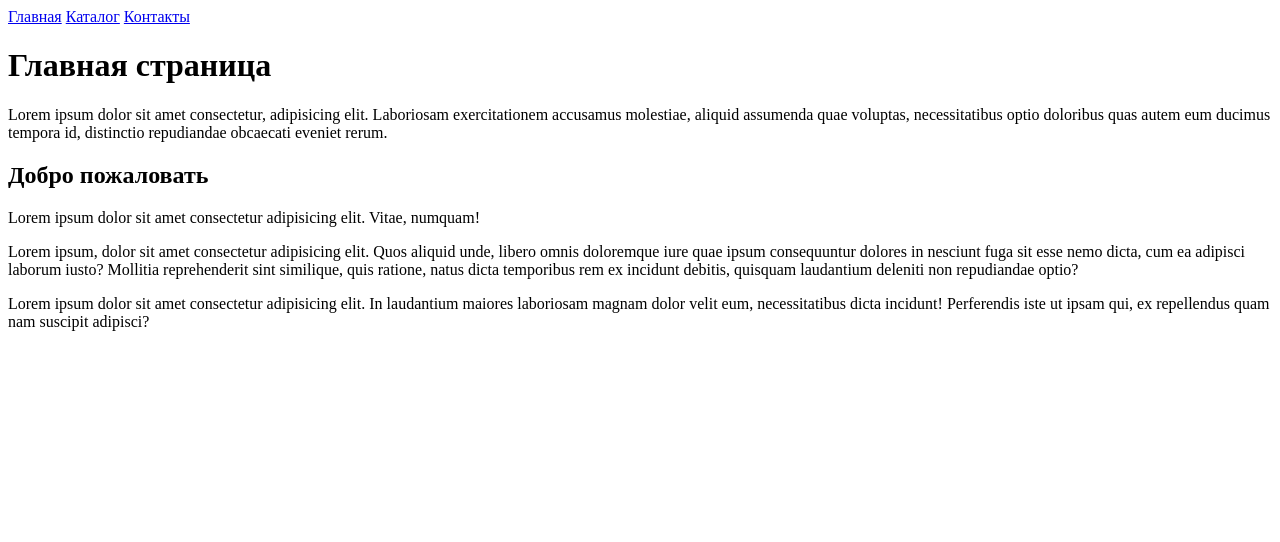
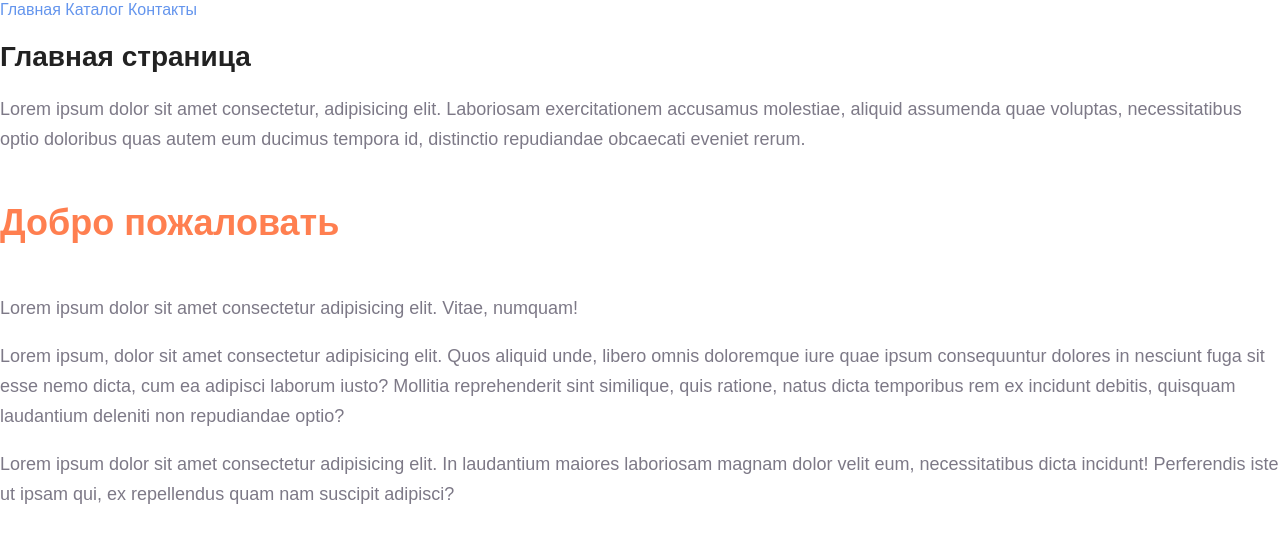
Before and after one commit to TerentievaEizaveta/HTML_hw1, a plain HTML site: page index.html in a window 1280 px wide. Drawn offline with Linux system fonts and the light colour scheme.

Commit message:
второй коммит

```diff
--- a/index.html
+++ b/index.html
@@ -4,16 +4,17 @@
     <meta charset="UTF-8">
     <meta name="viewport" content="width=device-width, initial-scale=1.0">
     <title>Главная</title>
+    <link rel="stylesheet" href="style.css">
 </head>
 <body>
-    <a href="index.html">Главная</a>
-    <a href="catalog/catalog.html">Каталог</a>
-    <a href="contacts.html">Контакты</a>
-    <h1>Главная страница</h1>
-    <p>Lorem ipsum dolor sit amet consectetur, adipisicing elit. Laboriosam exercitationem accusamus molestiae, aliquid assumenda quae voluptas, necessitatibus optio doloribus quas autem eum ducimus tempora id, distinctio repudiandae obcaecati eveniet rerum.</p>
-    <h2>Добро пожаловать</h2>
-    <p>Lorem ipsum dolor sit amet consectetur adipisicing elit. Vitae, numquam!</p>
-    <p>Lorem ipsum, dolor sit amet consectetur adipisicing elit. Quos aliquid unde, libero omnis doloremque iure quae ipsum consequuntur dolores in nesciunt fuga sit esse nemo dicta, cum ea adipisci laborum iusto? Mollitia reprehenderit sint similique, quis ratione, natus dicta temporibus rem ex incidunt debitis, quisquam laudantium deleniti non repudiandae optio?</p>
-    <p>Lorem ipsum dolor sit amet consectetur adipisicing elit. In laudantium maiores laboriosam magnam dolor velit eum, necessitatibus dicta incidunt! Perferendis iste ut ipsam qui, ex repellendus quam nam suscipit adipisci?</p>
+    <a class="menu-link" href="index.html">Главная</a>
+    <a class="menu-link" href="catalog/catalog.html">Каталог</a>
+    <a class="menu-link" href="contacts.html">Контакты</a>
+    <h1 class="main-heading">Главная страница</h1>
+    <p class="paragraph-text" >Lorem ipsum dolor sit amet consectetur, adipisicing elit. Laboriosam exercitationem accusamus molestiae, aliquid assumenda quae voluptas, necessitatibus optio doloribus quas autem eum ducimus tempora id, distinctio repudiandae obcaecati eveniet rerum.</p>
+    <h2 class="section-heading">Добро пожаловать</h2>
+    <p class="paragraph-text" >Lorem ipsum dolor sit amet consectetur adipisicing elit. Vitae, numquam!</p>
+    <p class="paragraph-text" >Lorem ipsum, dolor sit amet consectetur adipisicing elit. Quos aliquid unde, libero omnis doloremque iure quae ipsum consequuntur dolores in nesciunt fuga sit esse nemo dicta, cum ea adipisci laborum iusto? Mollitia reprehenderit sint similique, quis ratione, natus dicta temporibus rem ex incidunt debitis, quisquam laudantium deleniti non repudiandae optio?</p>
+    <p class="paragraph-text" >Lorem ipsum dolor sit amet consectetur adipisicing elit. In laudantium maiores laboriosam magnam dolor velit eum, necessitatibus dicta incidunt! Perferendis iste ut ipsam qui, ex repellendus quam nam suscipit adipisci?</p>
 </body>
 </html>
--- /dev/null
+++ b/style.css
@@ -0,0 +1,30 @@
+a {
+    text-decoration: none;
+}
+body {
+        font-family: Arial, sans-serif;
+        margin: 0;
+}
+.menu-link{
+   color: cornflowerblue;
+   font-size: 16px;
+   line-height: 20px;
+}
+.main-heading{
+    color: #222222;
+    font-size: 28px;
+    line-height: 36px;
+    font-weight: 700;
+}
+.paragraph-text{
+    font-weight: 300;
+    font-size: 18px;
+    line-height: 30px;
+    color: #7D7987;
+}
+.section-heading{
+    color: coral;
+font-weight: 700;
+font-size: 36px;
+line-height: 80px;
+}
```
Also changed, not shown: catalog/catalog.html (+9 -8 lines), contacts.html (+4 -3 lines).
